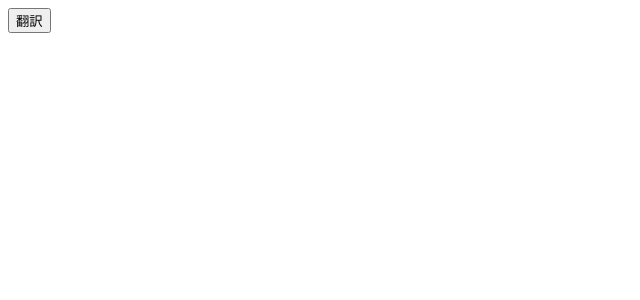
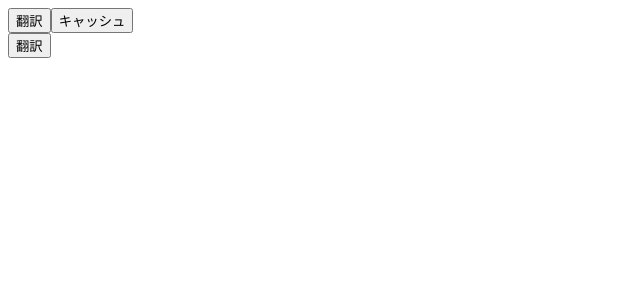
Before and after one commit to piny940/plamo-translation-extension, a React app: page / in a window 1280 px wide. Shown: the top 300 px of the page, without its empty margins (0-640 px from the left). Built offline with nearby package versions, Linux system fonts and the light colour scheme; the HTML template or start-up script is replaced by a standard one.

Commit message:
キャッシュを保持できるようにする
Signed-off-by: piny940 <83708535+piny940@users.noreply.github.com>

```diff
--- /dev/null
+++ b/public/popup.css
@@ -0,0 +1,105 @@
+body {
+  width: 600px;
+  height: 480px;
+  margin: 0;
+  font-family: system-ui, sans-serif;
+}
+
+#root {
+  height: 100%;
+}
+
+.layout {
+  display: flex;
+  height: 100%;
+}
+
+.navbar {
+  width: 120px;
+  display: flex;
+  flex-direction: column;
+  border-right: 1px solid #e5e7eb;
+  padding: 12px 0;
+  box-sizing: border-box;
+}
+
+.navbar button {
+  padding: 10px 16px;
+  background: none;
+  border: none;
+  text-align: left;
+  font-size: 14px;
+  cursor: pointer;
+}
+
+.navbar button:hover {
+  background: #f3f4f6;
+}
+
+.navbar button.active {
+  background: #eff6ff;
+  color: #2563eb;
+  font-weight: 600;
+}
+
+.content {
+  flex: 1;
+  padding: 24px;
+  overflow-y: auto;
+  box-sizing: border-box;
+}
+
+.cache-list {
+  list-style: none;
+  margin: 0;
+  padding: 0;
+}
+
+.cache-item {
+  display: flex;
+  align-items: center;
+  gap: 8px;
+  padding: 8px 0;
+  border-bottom: 1px solid #e5e7eb;
+}
+
+.cache-url {
+  flex: 1;
+  font-size: 13px;
+  word-break: break-all;
+}
+
+.cache-delete {
+  flex-shrink: 0;
+  padding: 4px 10px;
+  background: #fff;
+  color: #dc2626;
+  border: 1px solid #dc2626;
+  border-radius: 6px;
+  cursor: pointer;
+}
+
+.cache-delete:hover {
+  background: #fef2f2;
+}
+
+.translate-button {
+  width: 200px;
+  height: 40px;
+  background: #2563eb;
+  color: #fff;
+  border: none;
+  border-radius: 8px;
+  font-size: 15px;
+  font-weight: 600;
+  cursor: pointer;
+  transition: background 0.15s;
+}
+
+.translate-button:hover {
+  background: #1d4ed8;
+}
+
+.translate-button:active {
+  background: #1e40af;
+}
--- a/public/popup.html
+++ b/public/popup.html
@@ -2,9 +2,7 @@
 <html>
   <head>
     <meta charset="utf-8" />
-    <style>
-      body { width: 320px; height: 480px; margin: 0; }
-    </style>
+    <link rel="stylesheet" href="popup.css" />
   </head>
   <body>
     <div id="root"></div>
--- a/src/app.tsx
+++ b/src/app.tsx
@@ -1,17 +1,69 @@
-import { JSX, memo } from "react"
+import { JSX, memo, useEffect, useState } from "react"
+import { deleteCache, listCachedPages } from "./cache"
+
+type Tab = "translate" | "cache"
 
 const translatePage = async (): Promise<void> => {
   try {
     const [tab] = await chrome.tabs.query({ active: true, currentWindow: true })
     if (tab?.id === undefined) throw new Error("No active tab")
-    await chrome.runtime.sendMessage({ type: "translate", tabId: tab.id })
+    await chrome.runtime.sendMessage({ type: "translate", tabId: tab.id, url: tab.url })
   } catch (e) {
     console.error(e)
   }
 }
 
+const CacheList = (): JSX.Element => {
+  const [pages, setPages] = useState<string[]>([])
+
+  useEffect(() => {
+    const load = (): void => {
+      listCachedPages().then(setPages).catch(console.error)
+    }
+    const onChanged = (_: unknown, areaName: string): void => {
+      if (areaName === "local") load()
+    }
+    load()
+    chrome.storage.onChanged.addListener(onChanged)
+    return () => chrome.storage.onChanged.removeListener(onChanged)
+  }, [])
+
+  if (pages.length === 0) return <p>キャッシュはありません</p>
+  return (
+    <ul className="cache-list">
+      {pages.map((page) => (
+        <li key={page} className="cache-item">
+          <span className="cache-url">{page}</span>
+          <button className="cache-delete" onClick={() => deleteCache(page).catch(console.error)}>
+            削除
+          </button>
+        </li>
+      ))}
+    </ul>
+  )
+}
+
 const App = (): JSX.Element => {
-  return <button onClick={translatePage}>翻訳</button>
+  const [tab, setTab] = useState<Tab>("translate")
+  return (
+    <div className="layout">
+      <nav className="navbar">
+        <button className={tab === "translate" ? "active" : ""} onClick={() => setTab("translate")}>
+          翻訳
+        </button>
+        <button className={tab === "cache" ? "active" : ""} onClick={() => setTab("cache")}>
+          キャッシュ
+        </button>
+      </nav>
+      <main className="content">
+        {tab === "translate" ? (
+          <button className="translate-button" onClick={translatePage}>翻訳</button>
+        ) : (
+          <CacheList />
+        )}
+      </main>
+    </div>
+  )
 }
 
 export default memo(App)
--- /dev/null
+++ b/src/cache.ts
@@ -0,0 +1,38 @@
+const PREFIX = "cache:"
+
+type PageCache = Record<string, string>
+
+export const toCacheKey = (url: string | undefined): string | null => {
+  if (url === undefined) return null
+  try {
+    const u = new URL(url)
+    if (u.protocol !== "http:" && u.protocol !== "https:") return null
+    return u.origin + u.pathname
+  } catch {
+    return null
+  }
+}
+
+export const getCache = async (page: string): Promise<PageCache> => {
+  const key = PREFIX + page
+  const result = await chrome.storage.local.get(key)
+  return (result[key] as PageCache | undefined) ?? {}
+}
+
+export const putCache = async (page: string, source: string, translated: string): Promise<void> => {
+  const cache = await getCache(page)
+  cache[source] = translated
+  await chrome.storage.local.set({ [PREFIX + page]: cache })
+}
+
+export const listCachedPages = async (): Promise<string[]> => {
+  const all = await chrome.storage.local.get(null)
+  return Object.keys(all)
+    .filter((key) => key.startsWith(PREFIX))
+    .map((key) => key.slice(PREFIX.length))
+    .sort()
+}
+
+export const deleteCache = async (page: string): Promise<void> => {
+  await chrome.storage.local.remove(PREFIX + page)
+}
```
Also changed, not shown: src/background.ts (+23 -3 lines), public/manifest.json.
